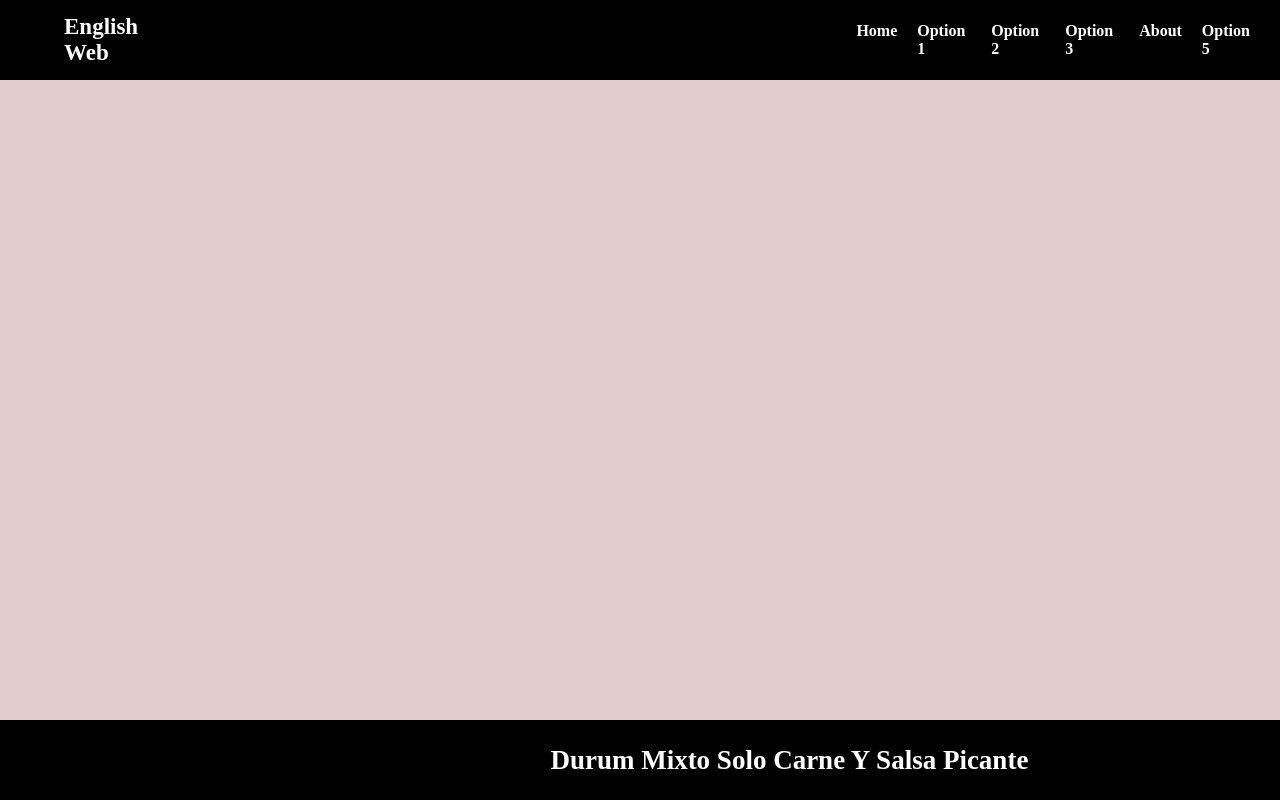
After one commit to AaronGitHubCode/EnglishWeb, a PHP site: page /optionCuatro.html in a window 1280 px wide. The commit adds this page. Run offline with PHP 8.4, Linux system fonts and the light colour scheme.

Commit message:
tu madre es una guarr4

```diff
--- /dev/null
+++ b/optionCuatro.html
@@ -0,0 +1,30 @@
+<!DOCTYPE html>
+<html lang="en">
+<head>
+    <meta charset="UTF-8">
+    <meta name="viewport" content="width=device-width, initial-scale=1.0">
+    <link rel="stylesheet" href="styles/opcionCuatro.css">
+    <title>Opcion 4</title>
+</head>
+<body>
+    <header>
+        <p>English<br>Web</p>
+        <nav>
+            <ul>
+                <li><a href="index.html">Home</a></li>
+                <li><a href="#">Option 1</a></li>
+                <li><a href="#">Option 2</a></li>
+                <li><a href="#">Option 3</a></li>
+                <li><a href="about.html">About</a></li>
+                <li><a href="#">Option 5</a></li>
+            </ul>
+        </nav>
+    </header>
+
+
+
+    <footer>
+        <p>Durum Mixto Solo Carne Y Salsa Picante</p>
+    </footer>
+</body>
+</html>
--- /dev/null
+++ b/styles/opcionCuatro.css
@@ -0,0 +1,74 @@
+body {
+    display: flex;
+    flex-direction: column;
+    align-items: center;
+    justify-content: space-between;
+    min-height: 100vh;
+    margin: 0;
+    background-color: #dfcccc;
+  }
+
+header {
+    background-color: rgb(0, 0, 0);
+    color: white;
+    position: fixed;
+    top: 0;
+    width: 100%;
+    height: 10%;
+    display: flex;
+    align-items: center;
+    justify-content: flex-start;
+    display: flex;
+    justify-content: space-between;
+    align-items: center;
+  }
+
+  nav ul {
+    list-style-type: none;
+    display: flex;
+    justify-content: flex-end;
+    margin-right: 5%; /* Adjust spacing as needed */
+  }
+
+  nav li {
+    margin-left: 20px; /* Adjust spacing between options */
+  }
+
+  nav a {
+    text-decoration: none;
+    color: white;
+    font-weight: bold;
+    font-size: 16px;
+  }
+
+  /* Hover effect */
+  nav a:hover {
+    color: rgb(128, 0, 0); /* Change color on hover */
+  }
+
+  header p {
+    margin-left: 5%;
+    text-align: left;
+    font-weight: bolder;
+    font-size: 23px;
+  }
+
+  footer {
+    background-color: rgb(0, 0, 0);
+    color: white;
+    position: fixed;
+    width: 100%;
+    height: 10%;
+    display: flex;
+    align-items: center;
+    justify-content: flex-start;
+    bottom: 0;
+  }
+
+  footer p {
+    margin: 0;
+    text-align: center;
+    font-weight: bolder;
+    margin-left: 43%;
+    font-size: 27px;
+  }
```
Also changed, not shown: styles/index.css (+10 -9 lines), styles/pong.css (added, +11 -0 lines), README.md.
